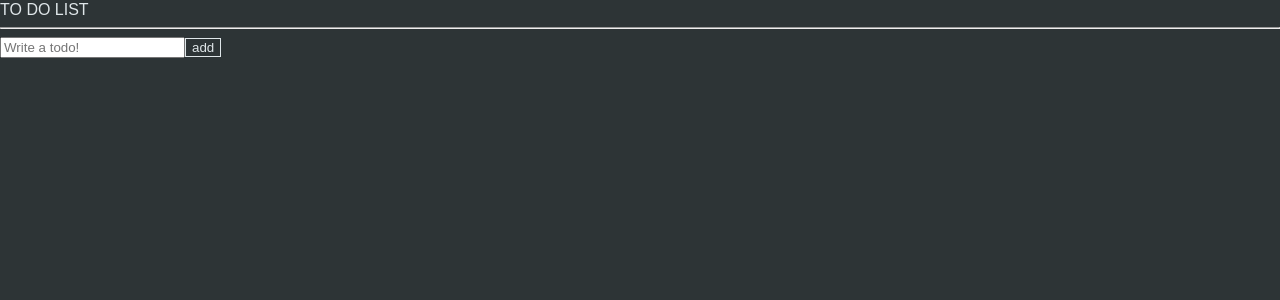
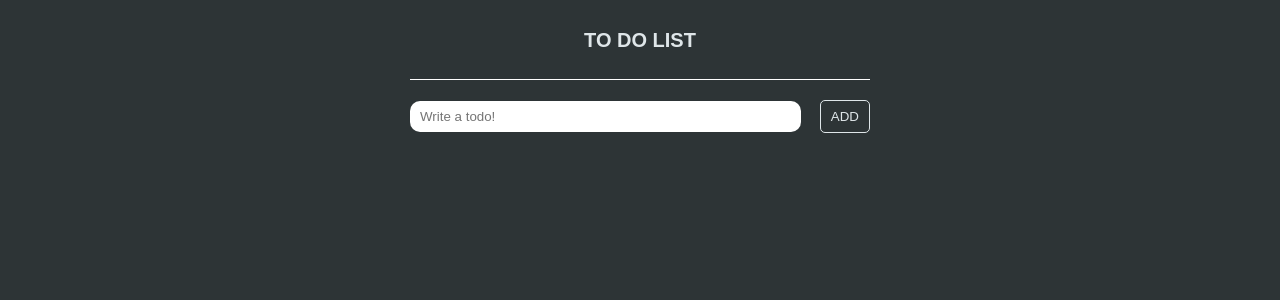
Before and after one commit to Jellyfish-yeho/todo-list, a React (Create React App) app: page / in a window 1280 px wide. Shown: the top 300 px of the page. Built offline with nearby package versions, Linux system fonts and the light colour scheme.

Commit message:
change category of todos

```diff
--- /dev/null
+++ b/src/components/CreateToDo.tsx
@@ -0,0 +1,34 @@
+import { useForm } from "react-hook-form";
+import { useSetRecoilState } from "recoil";
+import { toDoState } from "./atoms";
+import { ButtonEl, InputContainerEl, InputEl } from "../style/ToDoStyle";
+
+interface IForm {
+    toDo: string;
+}
+
+export function CreateToDo() {
+    const setToDos = useSetRecoilState(toDoState);
+    const { register, handleSubmit, setValue } = useForm<IForm>();
+    const handleValid = ({ toDo }: IForm) => {
+        console.log("add a todo: ", toDo);
+        setToDos((oldToDos) => [
+            { text: toDo, category: "TODO", id: Date.now() },
+            ...oldToDos,
+        ]);
+        setValue("toDo", "");
+    };
+    return (
+        <form onSubmit={handleSubmit(handleValid)}>
+            <InputContainerEl>
+                <InputEl
+                    {...register("toDo", {
+                        required: "Write a To Do",
+                    })}
+                    placeholder="Write a todo!"
+                />
+                <ButtonEl>ADD</ButtonEl>
+            </InputContainerEl>
+        </form>
+    );
+}
--- /dev/null
+++ b/src/components/ToDo.tsx
@@ -0,0 +1,57 @@
+import { useSetRecoilState } from "recoil";
+import { ToDoEl } from "../style/ToDoStyle";
+import { IToDo, toDoState } from "./atoms";
+
+export default function ToDo({ text, category, id }: IToDo) {
+    //IToDo["category"] : 이미 있는 인터페이스 내에서 특정 값만 쓸 때
+    const setToDos = useSetRecoilState(toDoState);
+    /*
+        button onclick 함수 만들 때
+        1. 각각의 인자를 받아서 쓰기
+        - const onClick = (newCategory: IToDo["category"]) => {};
+        - <button onClick={() => onClick("TODO")}>TODO</button>
+        -> 이렇게 쓸 경우, 별도 type check 가 필요 없음. 날 믿어 typescript.
+
+        2. button의 name값 받아서 쓰기
+        -  const {
+            currentTarget: { name },
+        } = event;
+         - <button name="TODO" onClick={onClick}>TODO</button>
+         -> name값의 type을 지정해야 한다.
+    */
+    const onClick = (event: React.MouseEvent<HTMLButtonElement>) => {
+        const {
+            currentTarget: { name },
+        } = event;
+        setToDos((oldToDos) => {
+            //replace item in array: 해당 item의 idx를 가져와서 배열의 앞뒤를 자르고 새 아이템을 넣고 다시 붙임. slice(0, idx) + new Item + slice(idx + 1)
+            const targetIdx = oldToDos.findIndex((toDo) => toDo.id === id);
+            const newToDo = { text, category: name as IToDo["category"], id };
+            return [
+                ...oldToDos.slice(0, targetIdx),
+                newToDo,
+                ...oldToDos.slice(targetIdx + 1),
+            ];
+        });
+    };
+    return (
+        <ToDoEl>
+            <span>{text}</span>
+            {category !== "TODO" && (
+                <button name="TODO" onClick={onClick}>
+                    TODO
+                </button>
+            )}
+            {category !== "DOING" && (
+                <button name="DOING" onClick={onClick}>
+                    DOING
+                </button>
+            )}
+            {category !== "DONE" && (
+                <button name="DONE" onClick={onClick}>
+                    DONE
+                </button>
+            )}
+        </ToDoEl>
+    );
+}
--- a/src/components/ToDoList.tsx
+++ b/src/components/ToDoList.tsx
@@ -1,59 +1,31 @@
-import { useForm } from "react-hook-form";
-import {
-    atom,
-    useRecoilState,
-    useRecoilValue,
-    useSetRecoilState,
-} from "recoil";
-
-interface IForm {
-    toDo: string;
-}
-interface IToDo {
-    text: string;
-    id: number;
-    category: "TODO" | "DOING" | "DONE"; //특정한 값으로 제한
-}
-const toDoState = atom<IToDo[]>({
-    key: "toDo",
-    default: [],
-});
+import { useRecoilValue } from "recoil";
+import { toDoState } from "./atoms";
+import { CreateToDo } from "./CreateToDo";
+import ToDo from "./ToDo";
+import { ContainerEl, HeaderEl, ToDoListEl } from "../style/ToDoStyle";
 
 export default function ToDoList() {
-    const [toDos, setToDos] = useRecoilState(toDoState); //setState와 유사.
-    // const value = useRecoilValue(toDoState); //get value from atom
-    // const modFn = useSetRecoilState(toDoState) //set atom function
-    const { register, handleSubmit, setValue } = useForm<IForm>();
-    const handleValid = ({ toDo }: IForm) => {
-        console.log("add a todo: ", toDo);
-        setToDos((oldToDos) => [
-            { text: toDo, category: "TODO", id: Date.now() },
-            ...oldToDos,
-        ]);
-        setValue("toDo", "");
-    };
+    const toDos = useRecoilValue(toDoState); //setState와 유사.
+
     console.log(toDos);
+
     return (
-        <div>
-            <h1>TO DO LIST</h1>
-            <hr />
-            <form onSubmit={handleSubmit(handleValid)}>
-                <input
-                    {...register("toDo", {
-                        required: "Write a To Do",
-                    })}
-                    placeholder="Write a todo!"
-                />
-                <button>add</button>
-            </form>
-            <ul>
-                {toDos.map(({ id, category, text }) => (
-                    <li key={id}>
-                        <span>[{category}]</span>
-                        <span>{text}</span>
-                    </li>
+        <ContainerEl>
+            <HeaderEl>
+                <h1>TO DO LIST</h1>
+            </HeaderEl>
+            <CreateToDo />
+            <ToDoListEl>
+                {toDos.map((toDo) => (
+                    <ToDo
+                        key={toDo.id}
+                        {...toDo}
+                        // id={toDo.id}
+                        // text={toDo.text}
+                        // category={toDo.category}
+                    />
                 ))}
-            </ul>
-        </div>
+            </ToDoListEl>
+        </ContainerEl>
     );
 }
--- /dev/null
+++ b/src/components/atoms.tsx
@@ -0,0 +1,12 @@
+import { atom } from "recoil";
+
+export interface IToDo {
+    text: string;
+    id: number;
+    category: "TODO" | "DOING" | "DONE"; //특정한 값으로 제한
+}
+
+export const toDoState = atom<IToDo[]>({
+    key: "toDo",
+    default: [],
+});
--- /dev/null
+++ b/src/style/ToDoStyle.ts
@@ -0,0 +1,67 @@
+import styled from "styled-components";
+
+const ContainerEl = styled.div`
+    padding: 0 20px;
+    max-width: 500px;
+    margin: 0 auto;
+`;
+const HeaderEl = styled.header`
+    height: 10vh;
+    display: flex;
+    justify-content: center;
+    align-items: center;
+    border-bottom: 1px solid #fff;
+    margin-bottom: 20px;
+    h1 {
+        font-size: 20px;
+        font-weight: 700;
+    }
+`;
+
+const InputContainerEl = styled.div`
+    display: flex;
+    justify-content: space-between;
+    align-items: center;
+    width: 100%;
+    input {
+        width: 85%;
+    }
+`;
+const InputEl = styled.input`
+    border: none;
+    padding: 8px 10px;
+    border-radius: 10px;
+`;
+const ButtonEl = styled.button`
+    border-radius: 5px;
+    padding: 8px 10px;
+    cursor: pointer;
+`;
+
+const ToDoListEl = styled.ul`
+    display: flex;
+    flex-direction: column;
+    justify-content: center;
+`;
+
+const ToDoEl = styled.li`
+    position: relative;
+    padding: 15px 25px;
+    &::before {
+        position: absolute;
+        content: "✨";
+        top: 50%;
+        left: 0;
+        transform: translateY(-50%);
+    }
+`;
+
+export {
+    ContainerEl,
+    HeaderEl,
+    InputContainerEl,
+    InputEl,
+    ButtonEl,
+    ToDoListEl,
+    ToDoEl,
+};
```
